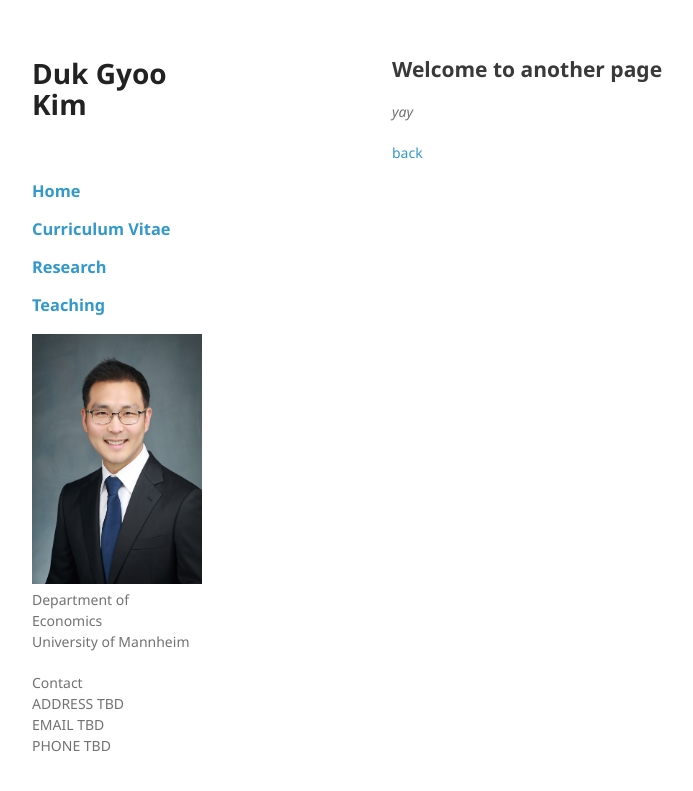
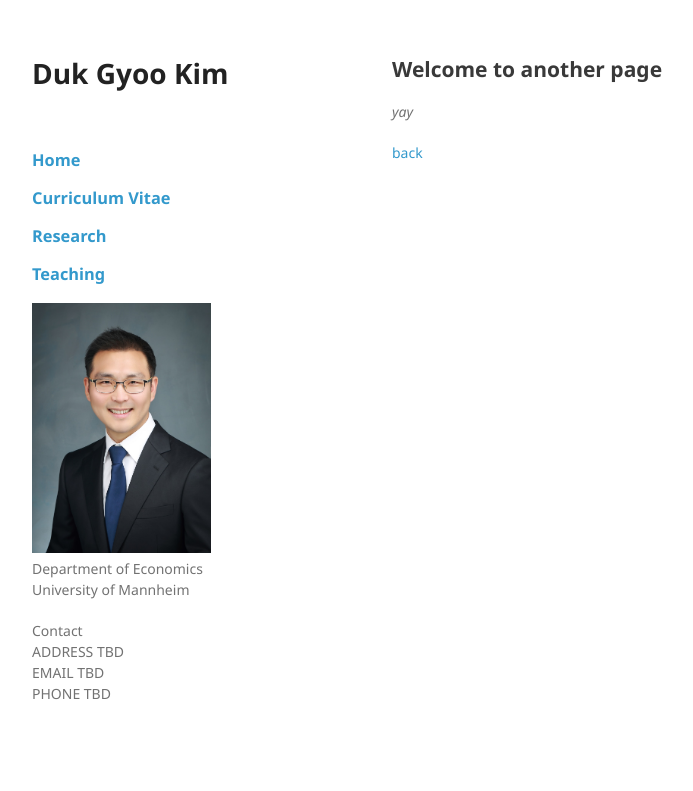
Before and after one commit to kimdukgyoo/kimdukgyoo.github.io, a Jekyll site: the page built from another-page.md, in a window 1280 px wide. Shown: the top 791 px of the page, without its empty margins (178-871 px from the left). Built offline with Jekyll 4.4.1, drawn with Linux system fonts in a browser that asks for light colours; our own code applies the rules of GitHub Pages for plain Markdown files.

Commit message:
Update jekyll-theme-minimal.scss

```diff
--- a/_sass/jekyll-theme-minimal.scss
+++ b/_sass/jekyll-theme-minimal.scss
@@ -105,7 +105,7 @@ img {
 }
 
 header {
-  width:170px;
+  width:270px;
   float:left;
   position:fixed;
   -webkit-font-smoothing:subpixel-antialiased;
```
